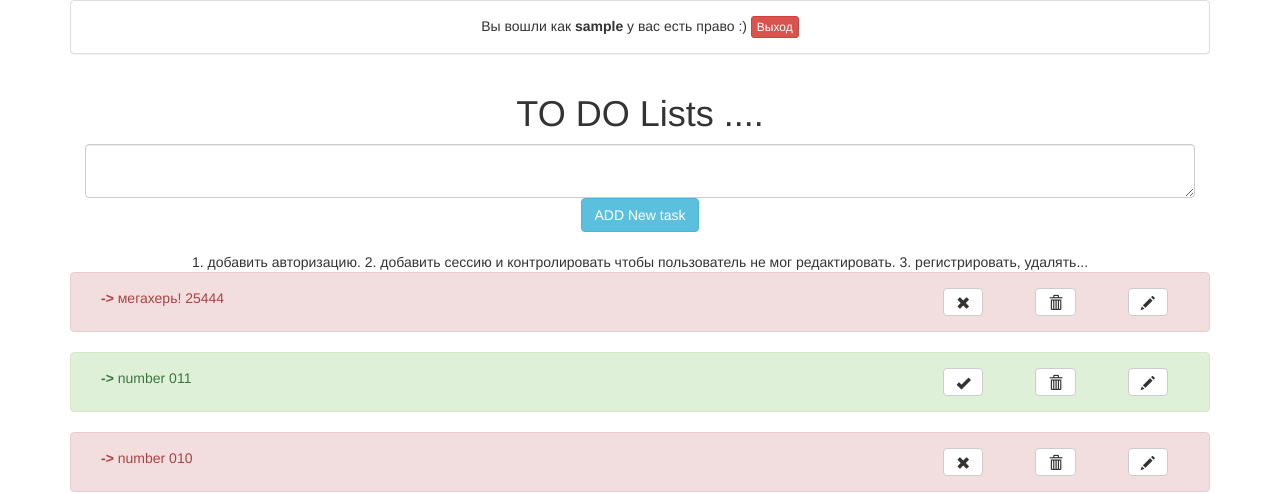
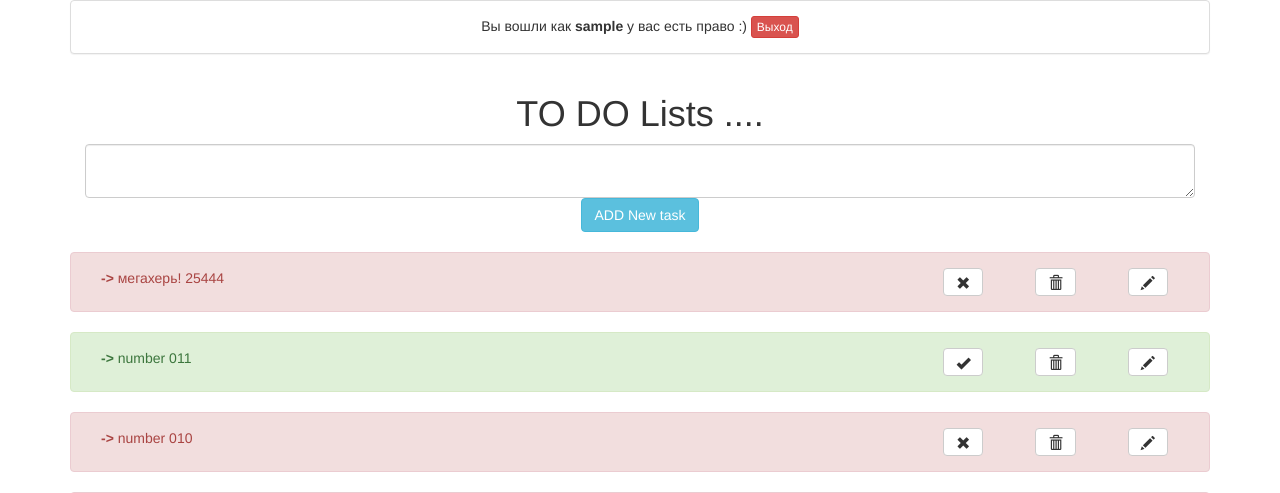
Before and after one commit to ObiWanCenoby/todo_list, a PHP site: page / in a window 1280 px wide. Shown: the top 493 px of the page. Run offline with PHP 8.4, Linux system fonts and the light colour scheme; the visitor is signed in with stand-in values (Sample User, id 1); data comes from the database, SQL or seed files in the repository; data that the repository does not hold is empty.

Commit message:
Add files via upload

```diff
--- /dev/null
+++ b/home_work.txt
@@ -0,0 +1 @@
+https://github.com/ObiWanCenoby/todo_list
--- a/html/textarea.php
+++ b/html/textarea.php
@@ -18,8 +18,3 @@ else {
 		<input type="hidden" name="id" value="<?php echo $_POST['id'];?>">
 		<input type="submit" class="btn btn-info" name="<?php echo $state;?>" value="<?php echo $do;?>">
 	</form><br>
-
-
-	1. добавить авторизацию.
-	2. добавить сессию и контролировать чтобы пользователь не мог редактировать.
-	3. регистрировать, удалять...
```
Also changed, not shown: 1 other file.
